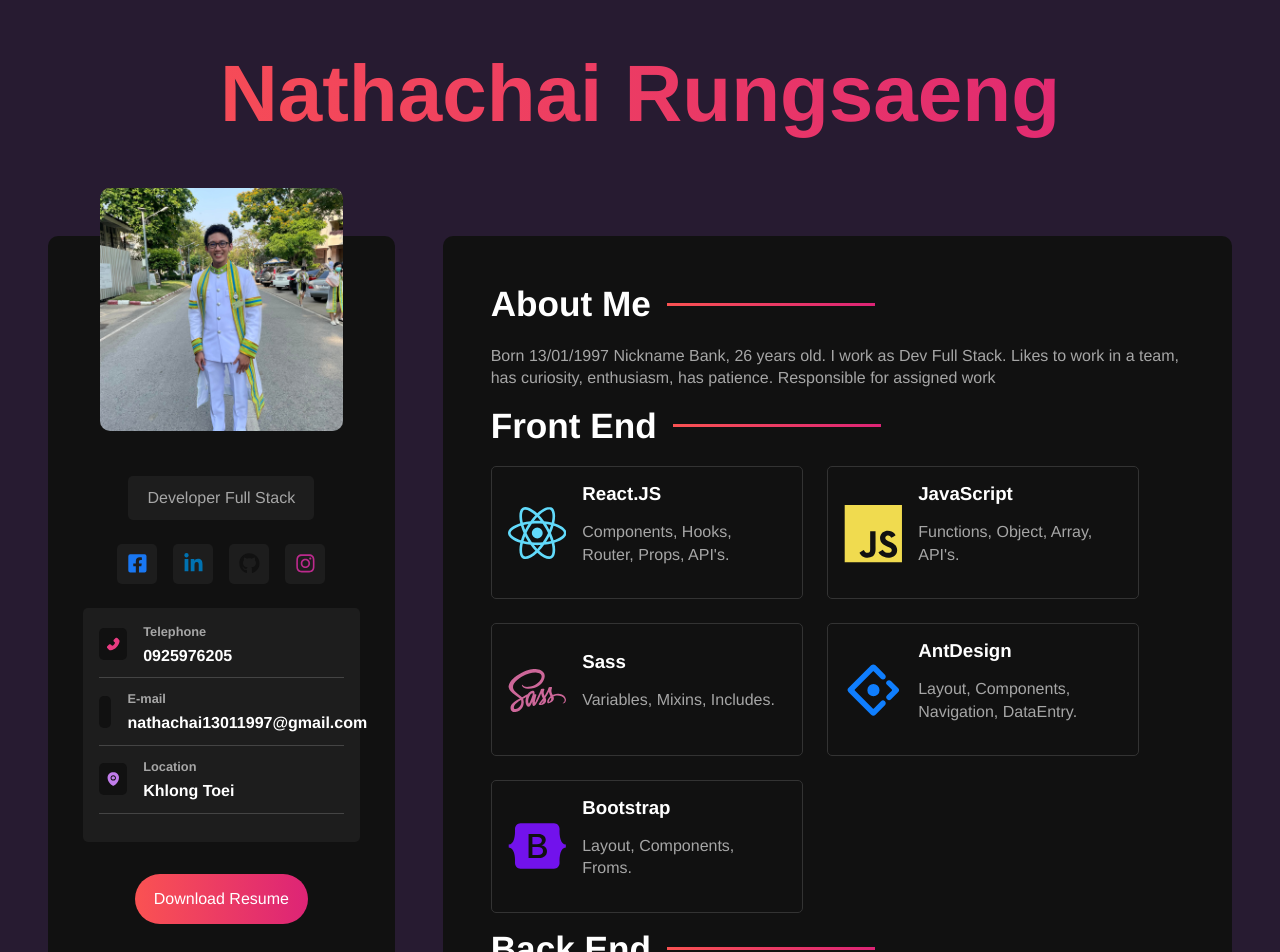
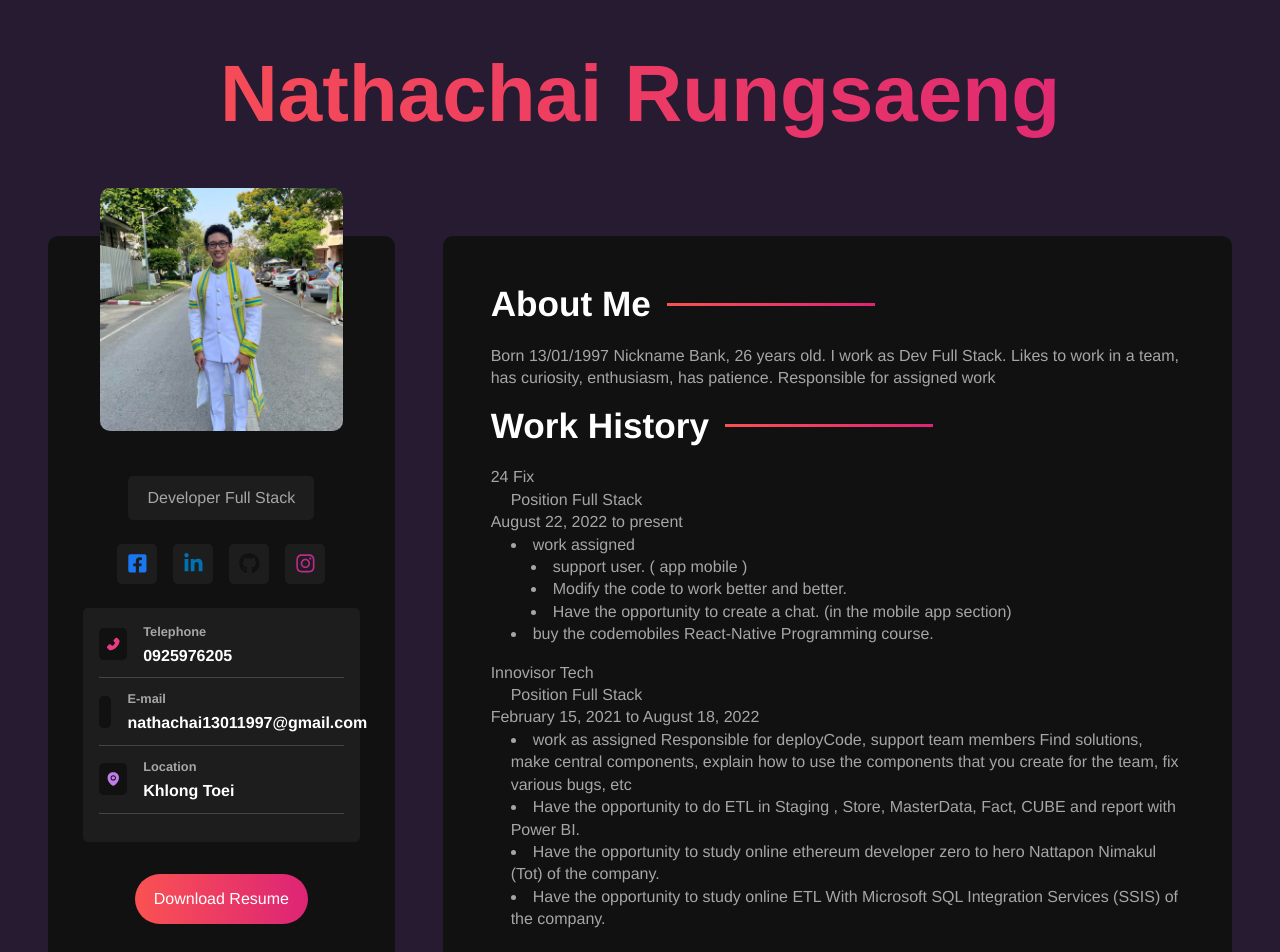
Before and after one commit to nathachai13011997/my-app-profile, a React (Create React App) app: page / in a window 1280 px wide. Shown: the top 952 px of the page. Built offline with nearby package versions, Linux system fonts and the light colour scheme.

Commit message:
my-app-profile
Work History

```diff
--- a/src/components/AboutContentner.jsx
+++ b/src/components/AboutContentner.jsx
@@ -9,6 +9,37 @@ const AboutContentner = () => {
         Likes to work in a team, has curiosity, enthusiasm, has patience.
         Responsible for assigned work
       </p>
+
+      <h2>Work History</h2>
+      <p>
+        24 Fix <br />{" "}
+        <span style={{ marginLeft: "20px" }}>Position Full Stack</span> <br />
+        <span>August 22, 2022 to present</span>
+        <br />
+        <li style={{ marginLeft: "20px" }}>work assigned</li>
+        <li style={{ marginLeft: "40px" }}>support user. ( app mobile )</li>
+        <li style={{ marginLeft: "40px" }}>
+          {" "}
+          Modify the code to work better and better.
+        </li>
+        <li style={{ marginLeft: "40px" }}>
+          {" "}
+          Have the opportunity to create a chat. (in the mobile app section)
+        </li>
+        <li style={{ marginLeft: "20px" }}>
+          buy the codemobiles React-Native Programming course.
+        </li>
+      </p>
+      <p>
+        Innovisor Tech<br />{" "}
+        <span style={{ marginLeft: "20px" }}>Position Full Stack</span> <br />
+        <span>February 15, 2021 to August 18, 2022</span>
+        <br />
+        <li style={{ marginLeft: "20px" }}>work as assigned Responsible for deployCode, support team members Find solutions, make central components, explain how to use the components that you create for the team, fix various bugs, etc</li>
+        <li style={{ marginLeft: "20px" }}>Have the opportunity to do ETL in Staging , Store, MasterData, Fact, CUBE and report with Power BI.</li>
+        <li style={{ marginLeft: "20px" }}>Have the opportunity to study online ethereum developer zero to hero Nattapon Nimakul (Tot) of the company.</li>
+        <li style={{ marginLeft: "20px" }}>Have the opportunity to study online ETL With Microsoft SQL Integration Services (SSIS) of the company.</li>
+      </p>
     </section>
   );
 };
```
